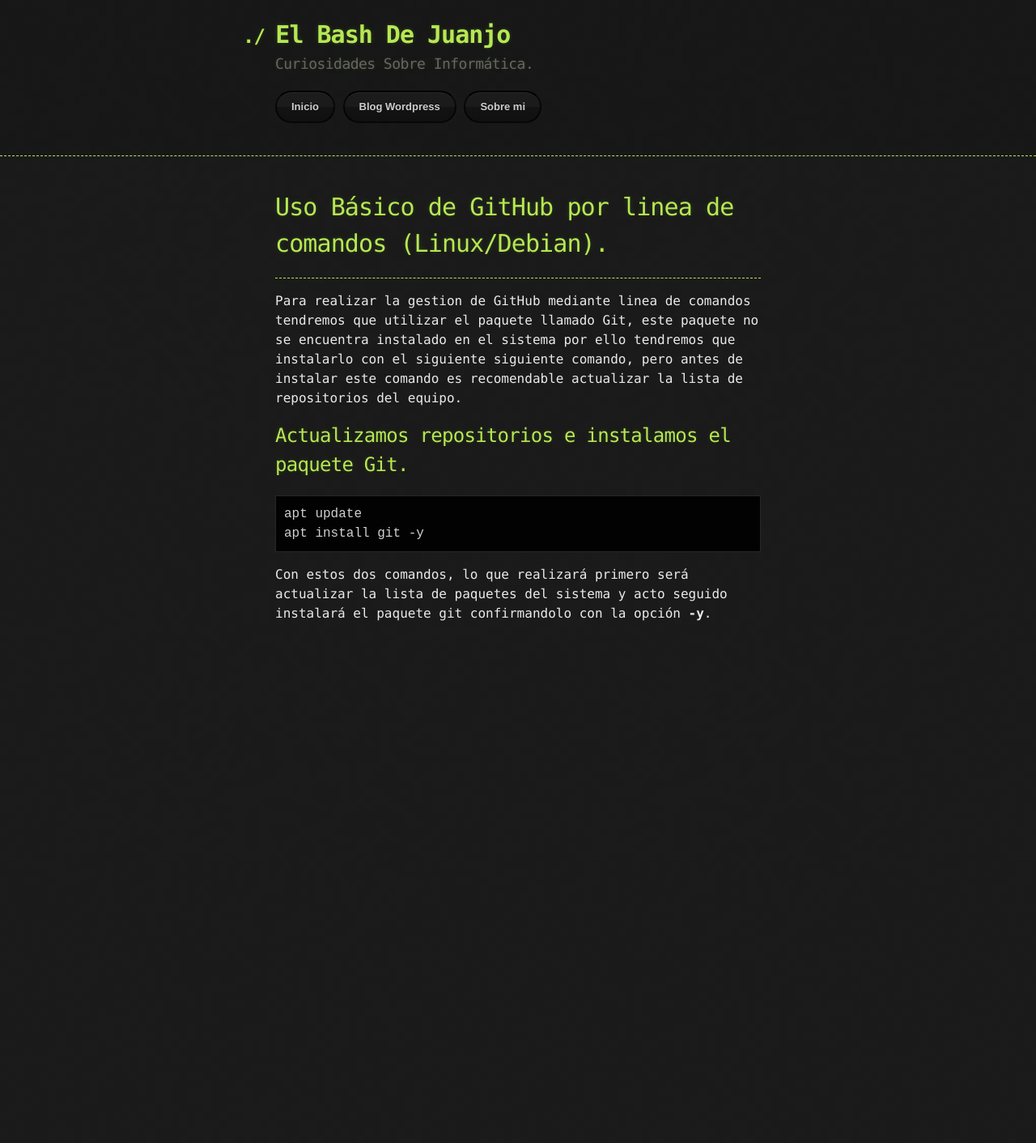
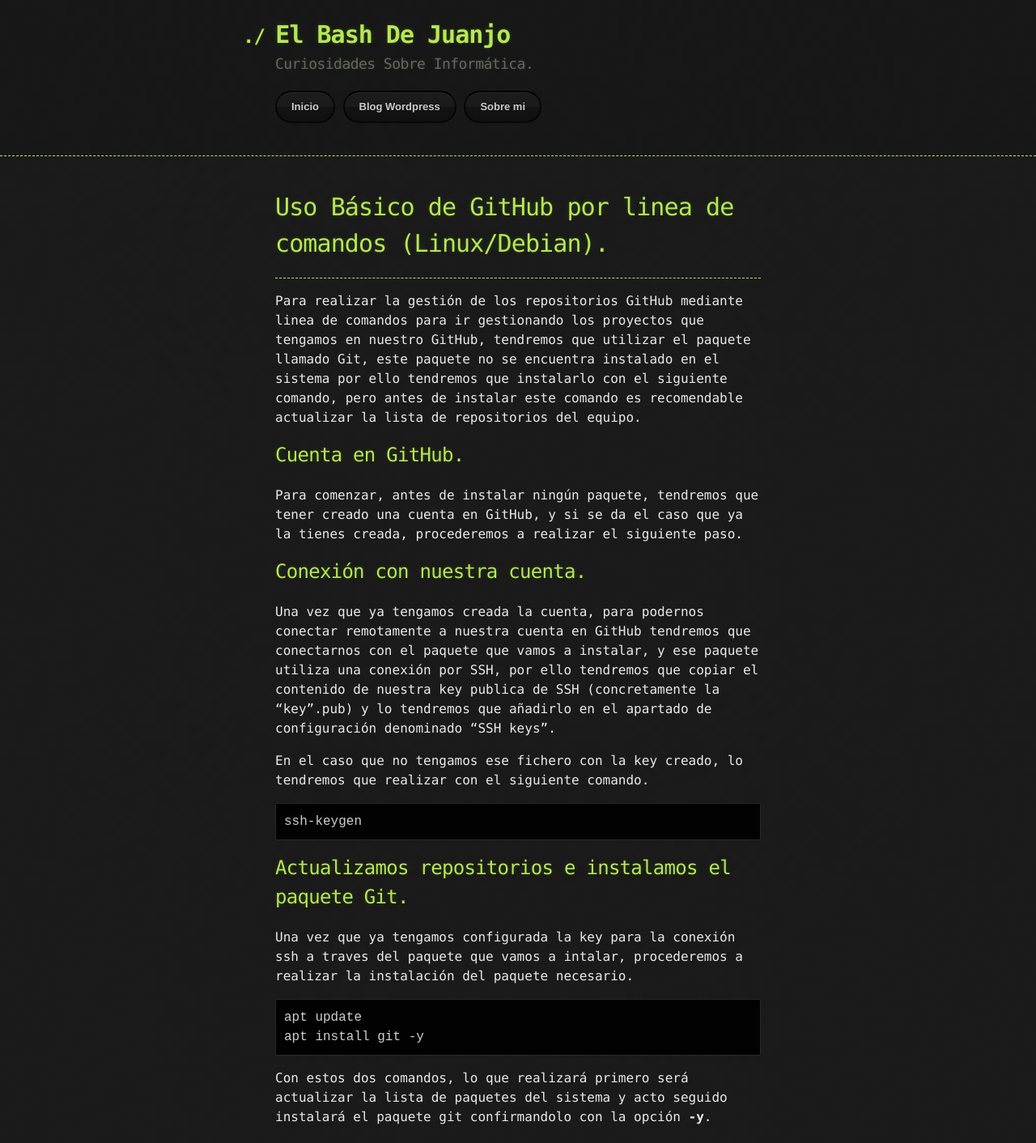
Before and after one commit to juanjoselopezroldan/juanjoselopezroldan.github.io, a Jekyll site: the page built from contenido/github.md, in a window 1280 px wide. Shown: the whole page at 81% size. Built offline with Jekyll 4.4.1, drawn with Linux system fonts in a browser that asks for light colours; our own code applies the rules of GitHub Pages for plain Markdown files; before the commit the page ends 900 px from its top, so only the background shows below that.

Commit message:
modificacion fichero github de contenido

````diff
--- a/contenido/github.md
+++ b/contenido/github.md
@@ -4,9 +4,22 @@ layout: default
 
 # [](#header-1)Uso Básico de GitHub por linea de comandos (Linux/Debian).
 ***
-Para realizar la gestion de GitHub mediante linea de comandos tendremos que utilizar el paquete llamado Git, este paquete no se encuentra instalado en el sistema por ello tendremos que instalarlo con el siguiente siguiente comando, pero antes de instalar este comando es recomendable actualizar la lista de repositorios del equipo.
+Para realizar la gestión de los repositorios GitHub mediante linea de comandos para ir gestionando los proyectos que tengamos en nuestro GitHub, tendremos que utilizar el paquete llamado Git, este paquete no se encuentra instalado en el sistema por ello tendremos que instalarlo con el siguiente comando, pero antes de instalar este comando es recomendable actualizar la lista de repositorios del equipo.
+
+## [](#header-2)Cuenta en GitHub.
+Para comenzar, antes de instalar ningún paquete, tendremos que tener creado una cuenta en GitHub, y si se da el caso que ya la tienes creada, procederemos a realizar el siguiente paso.
+
+## [](#header-2)Conexión con nuestra cuenta.
+Una vez que ya tengamos creada la cuenta, para podernos conectar remotamente a nuestra cuenta en GitHub tendremos que conectarnos con el paquete que vamos a instalar, y ese paquete utiliza una conexión por SSH, por ello tendremos que copiar el contenido de nuestra key publica de SSH (concretamente la "key".pub) y lo tendremos que añadirlo en el apartado de configuración denominado "SSH keys".
+
+En el caso que no tengamos ese fichero con la key creado, lo tendremos que realizar con el siguiente comando.
+
+```
+ssh-keygen
+```
 
 ## [](#header-2)Actualizamos repositorios e instalamos el paquete Git.
+Una vez que ya tengamos configurada la key para la conexión ssh a traves del paquete que vamos a intalar, procederemos a realizar la instalación del paquete necesario.
 
 ```
 apt update
````
